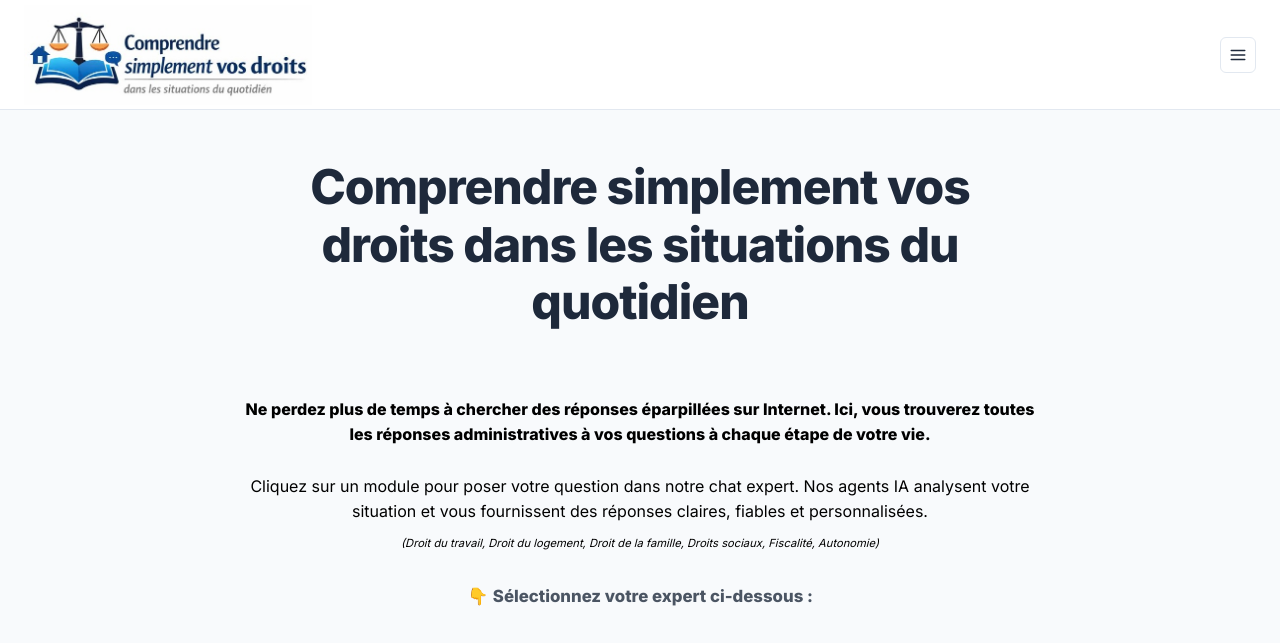
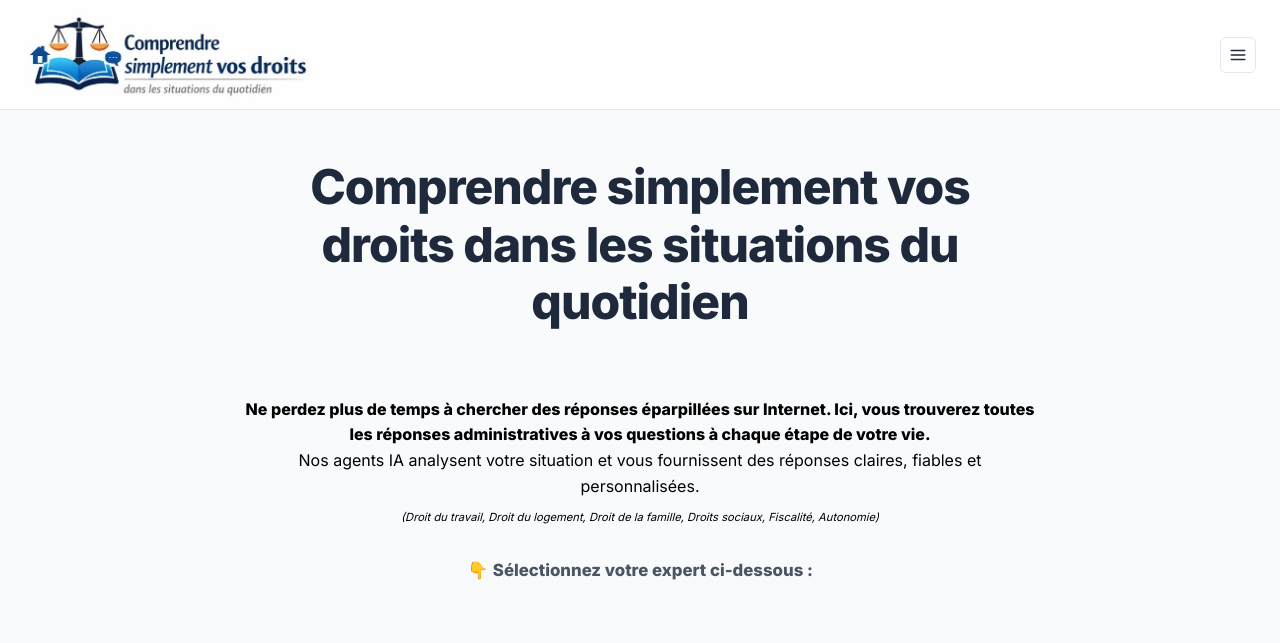
Before and after one commit to attaliphone-hash/comprendre-hub, a plain HTML site: page index.html in a window 1280 px wide. Shown: the top 643 px of the page. Drawn offline with Linux system fonts and the light colour scheme.

Commit message:
docs: remove module interaction instruction and a line break from introductory text.

```diff
--- a/index.html
+++ b/index.html
@@ -411,9 +411,9 @@
                     <strong>Ne perdez plus de temps à chercher des réponses éparpillées sur Internet. Ici, vous
                         trouverez toutes
                         les réponses administratives à vos questions à chaque étape de votre vie.</strong>
-                    <br><br>
-                    Cliquez sur un module pour poser votre question dans notre chat expert. Nos agents IA analysent
-                    votre situation et vous fournissent des réponses claires, fiables et personnalisées.
+                    <br>
+                    Nos agents IA analysent votre situation et vous fournissent des réponses claires, fiables et
+                    personnalisées.
                 </p>
 
                 <p
```
